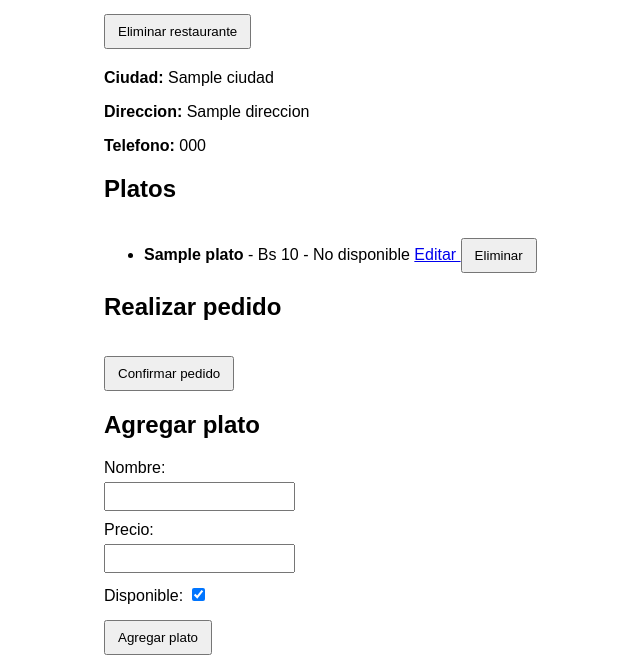
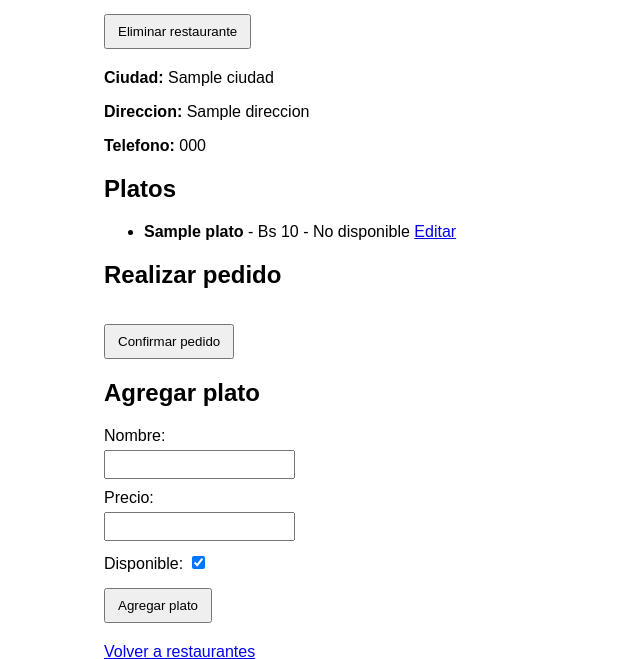
Before and after one commit to diego-heredia-dev/AplicacionesWeb1-2026-2, a Python web app: template LaCartaApp/app/templates/restaurantes/detalle.html in a window 1280 px wide. Shown: the part 157-816 px from the top of the page, without its empty margins (86-726 px from the left). Run offline with Jinja, Linux system fonts and the light colour scheme; the template is opened without the code that fills it: most values are stand-ins (such as "Sample title", 1, 10 or a date in 2020).

```diff
--- a/LaCartaApp/app/routes.py
+++ b/LaCartaApp/app/routes.py
@@ -227,10 +227,7 @@ def editar_plato(plato_id):
     return render_template('platos/editar.html', plato=plato)
 
 
-@bp.route(
-    "/restaurantes/<int:restaurante_id>/pedidos",
-    methods=["POST"]
-)
+@bp.route("/restaurantes/<int:restaurante_id>/pedidos", methods=["POST"])
 @requires_auth("create:pedidos")
 def crear_pedido(restaurante_id):
     cliente_id = session["user"]["sub"]
--- a/LaCartaApp/app/templates/restaurantes/detalle.html
+++ b/LaCartaApp/app/templates/restaurantes/detalle.html
@@ -35,17 +35,7 @@
                     - No disponible
                 {% endif %}
 
-                <a href="{{ url_for('lacarta.editar_plato', plato_id=plato.id) }}">
-                    Editar
-                </a>
-
-                <form
-                    method="POST"
-                    action="{{ url_for('lacarta.eliminar_plato', plato_id=plato.id) }}"
-                    style="display: inline;"
-                >
-                    <button type="submit">Eliminar</button>
-                </form>
+                <a href="{{ url_for('lacarta.editar_plato', plato_id=plato.id) }}">Editar</a>
             </li>
         {% endfor %}
     </ul>
```
Also changed, not shown: LaCartaApp/app/templates/platos/editar.html (+2 -6 lines).
